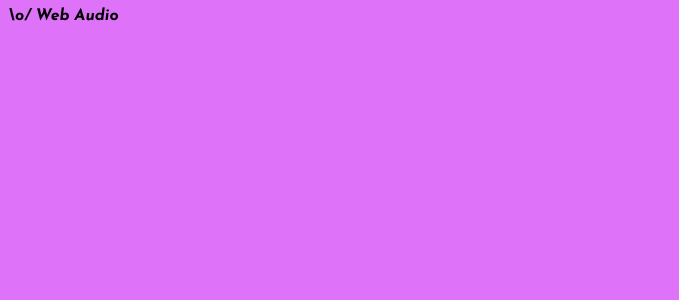
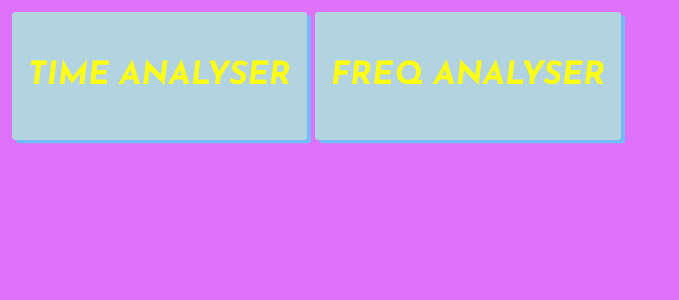
Before and after one commit to jkyle/austinjs-web-audio, a React app: page / in a window 1280 px wide. Shown: the top 300 px of the page, without its empty margins (0-679 px from the left). Built offline with nearby package versions, Linux system fonts and the light colour scheme.

Commit message:
Made code uncommentable.

```diff
--- a/src/App.js
+++ b/src/App.js
@@ -1,9 +1,17 @@
 import React from 'react'
 import style from './style.styl'
+import Device from './Device'
+// import TimeAnalyser, { TimeAnalyserDOM } from './TimeAnalyser'
+// import FrequencyAnalyser, { FrequencyAnalyserDOM } from './FrequencyAnalyser'
 
 const context = new (window.AudioContext || window.webkitAudioContext)()
+// const timeAnalyser = TimeAnalyser(context)
+// const freqAnalyser = FrequencyAnalyser(context)
+
 const gain = context.createGain()
 gain.connect(context.destination)
+// gain.connect(timeAnalyser.analyser)
+// gain.connect(freqAnalyser.analyser)
 
 const play = (time) => {
   gain.gain.setValueAtTime(0.001, time)
@@ -21,4 +29,13 @@ play(context.currentTime + 0.5)
 play(context.currentTime + 2.5)
 play(context.currentTime + 4.5)
 
-export default () => <div className={style.container}>\o/ Web Audio</div>
+export default () => (
+  <div className={style.container}>
+    <Device name="Time Analyser">
+      {/* <TimeAnalyserDOM device={timeAnalyser} /> */}
+    </Device>
+    <Device name="Freq Analyser">
+      {/* <FrequencyAnalyserDOM device={freqAnalyser} /> */}
+    </Device>
+  </div>
+)
```
